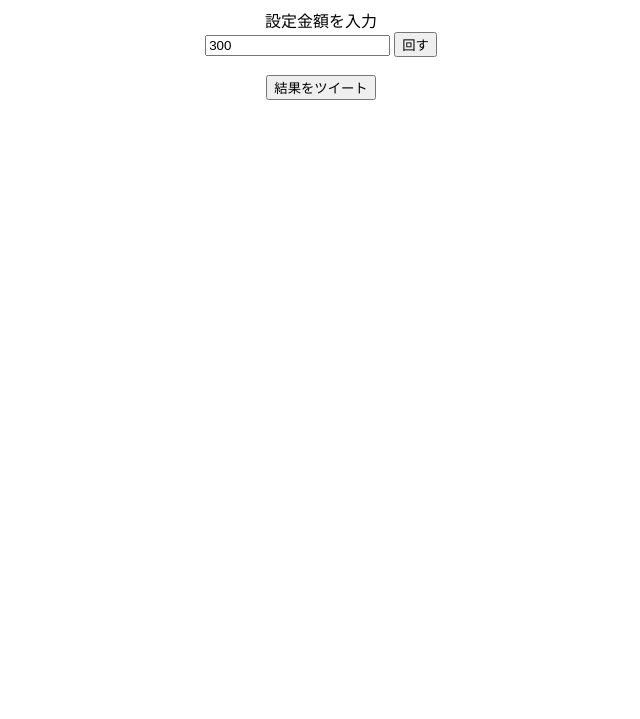
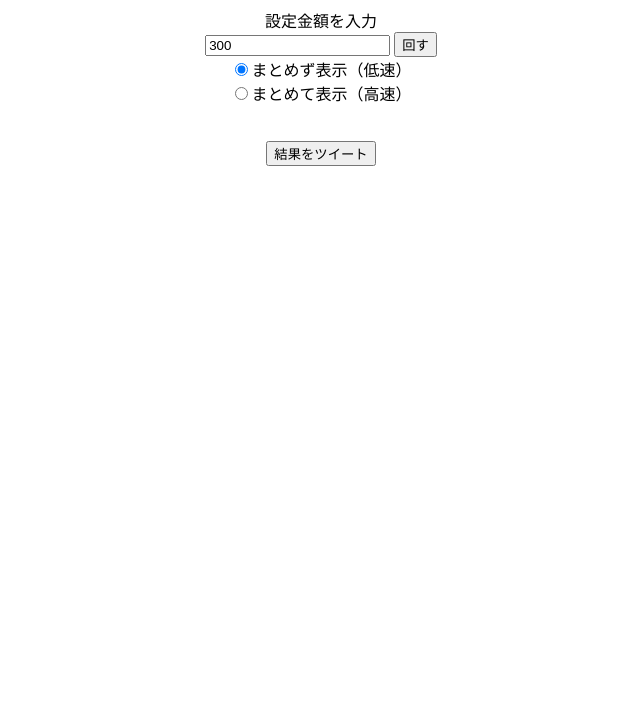
Before and after one commit to kyu099/coopgacha, a plain HTML site: page index.html in a window 1280 px wide. Shown: the part 81-800 px from the top of the page, without its empty margins (319-959 px from the left). Drawn offline with Linux system fonts and the light colour scheme.

Commit message:
Update index.html

```diff
--- a/index.html
+++ b/index.html
@@ -20,6 +20,10 @@
             回す
         </button>
         <br>
+        <input type="radio" name="selecttype" id="low" checked="checked">まとめず表示（低速）
+        <br>
+        <input type="radio" name="selecttype" id="high">まとめて表示（高速）
+        <br><br>
         <output>
             <table id="result">
 
```
